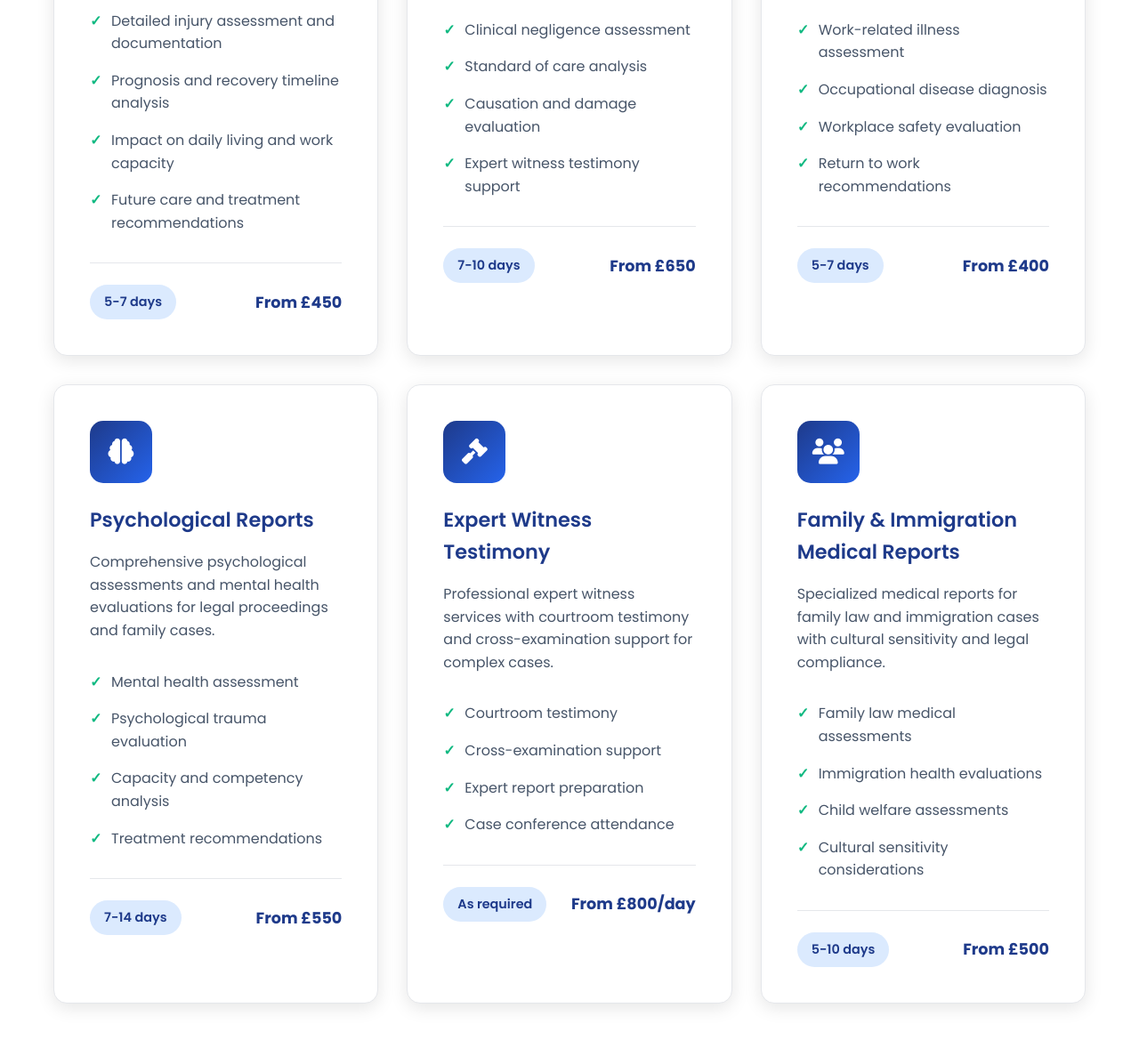
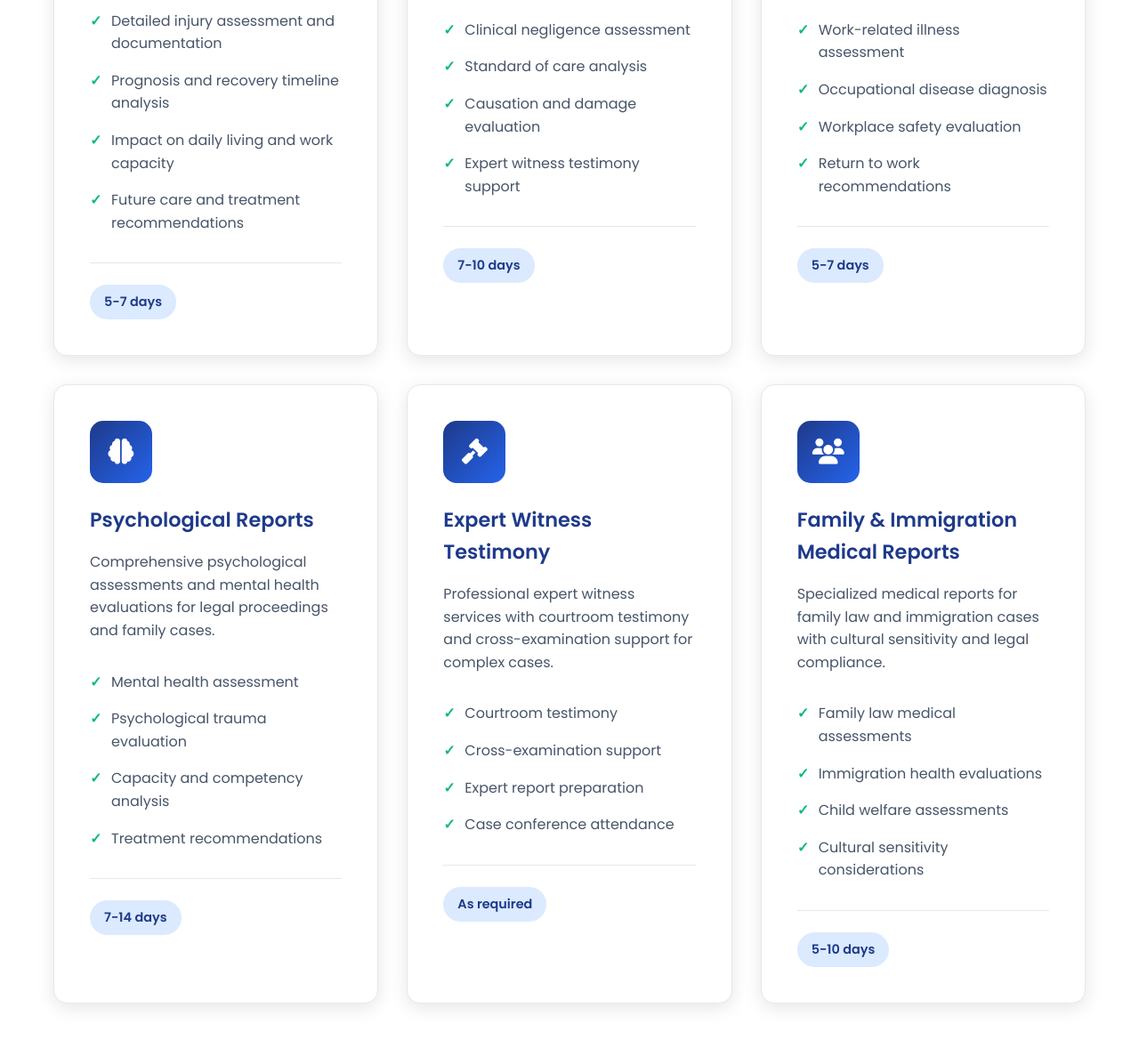
Before and after one commit to HarshilThakrar/Total-Care-Reports, a plain HTML site: page services.html in a window 1280 px wide. Shown: the part 960-2129 px from the top of the page at 89% size. Drawn offline with Linux system fonts and the light colour scheme.

Commit message:
Update HTML files with latest changes

```diff
--- a/services.html
+++ b/services.html
@@ -75,7 +75,7 @@
                     </ul>
                     <div class="service-details">
                         <span class="turnaround">5-7 days</span>
-                        <span class="price">From £450</span>
+
                     </div>
                 </div>
 
@@ -93,7 +93,6 @@
                     </ul>
                     <div class="service-details">
                         <span class="turnaround">7-10 days</span>
-                        <span class="price">From £650</span>
                     </div>
                 </div>
 
@@ -111,7 +110,6 @@
                     </ul>
                     <div class="service-details">
                         <span class="turnaround">5-7 days</span>
-                        <span class="price">From £400</span>
                     </div>
                 </div>
 
@@ -129,7 +127,6 @@
                     </ul>
                     <div class="service-details">
                         <span class="turnaround">7-14 days</span>
-                        <span class="price">From £550</span>
                     </div>
                 </div>
 
@@ -147,7 +144,6 @@
                     </ul>
                     <div class="service-details">
                         <span class="turnaround">As required</span>
-                        <span class="price">From £800/day</span>
                     </div>
                 </div>
 
@@ -165,7 +161,6 @@
                     </ul>
                     <div class="service-details">
                         <span class="turnaround">5-10 days</span>
-                        <span class="price">From £500</span>
                     </div>
                 </div>
             </div>
```
Also changed, not shown: about.html (+1 -1 lines), index.html (+2 -2 lines).
